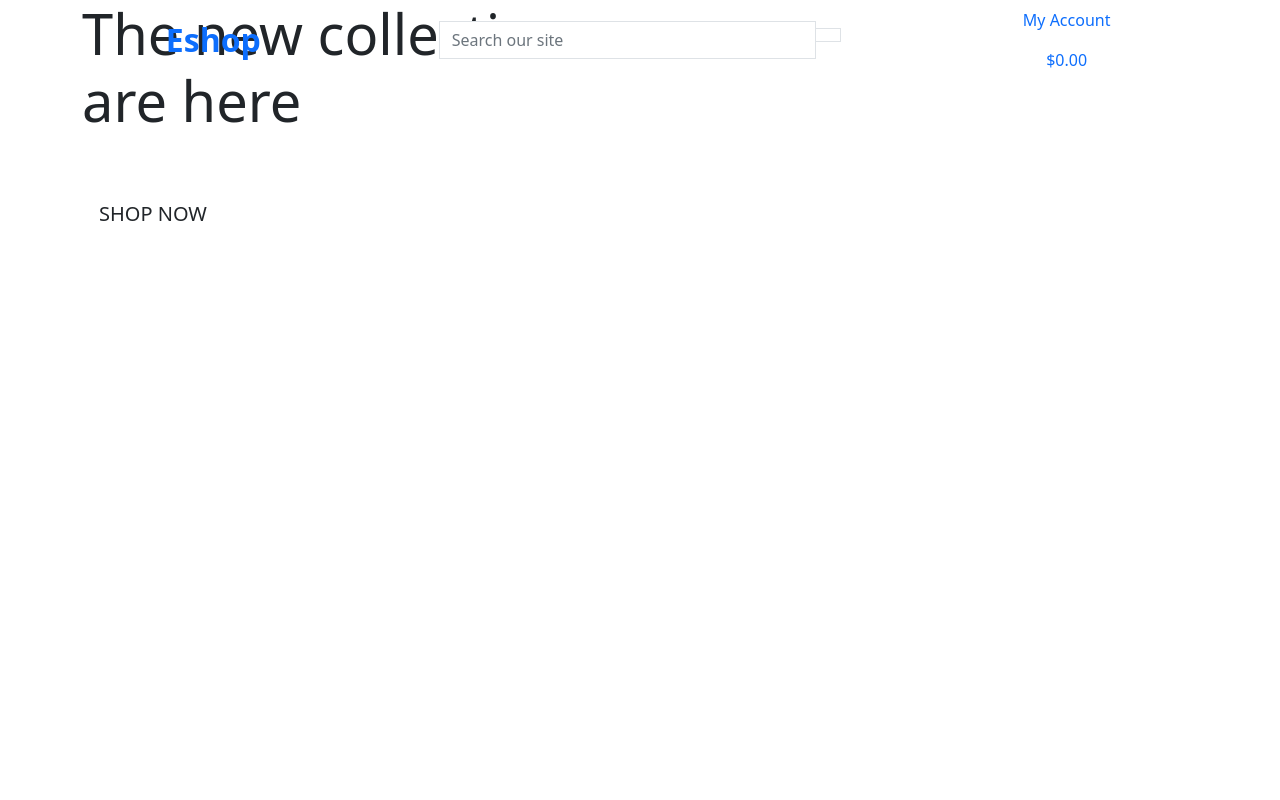
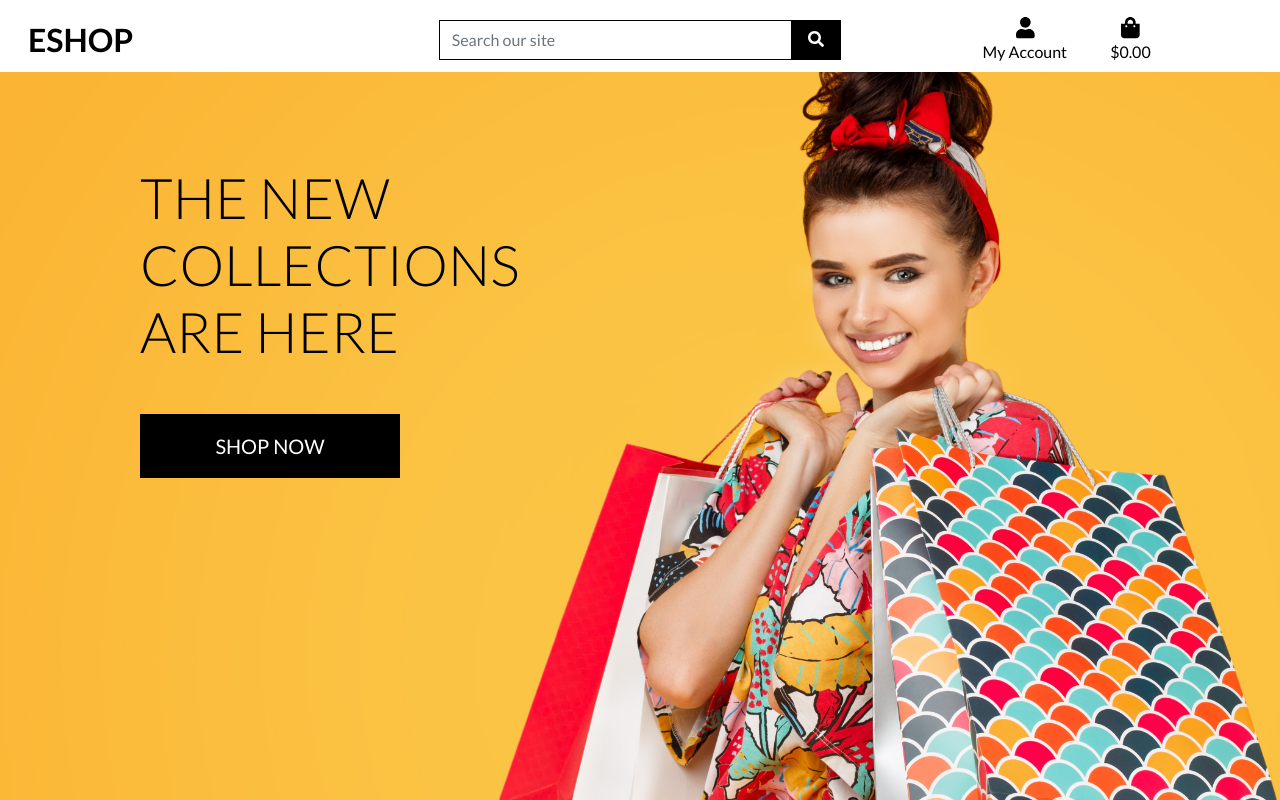
Before and after one commit to slavabdev/e_shop_v1, a Django app: page / in a window 1280 px wide. Run offline with Django 3.2, Linux system fonts and the light colour scheme.

Commit message:
completed home page header

```diff
--- a/e_shop/settings.py
+++ b/e_shop/settings.py
@@ -151,6 +151,10 @@ USE_TZ = True
 # https://docs.djangoproject.com/en/3.2/howto/static-files/
 
 STATIC_URL = '/static/'
+STATICFILES_DIRS = (os.path.join(BASE_DIR, 'static'),)
+
+MEDIA_URL = '/media/'
+MEDIA_ROOT = os.path.join(BASE_DIR, 'media')
 
 # Default primary key field type
 # https://docs.djangoproject.com/en/3.2/ref/settings/#default-auto-field
--- a/e_shop/urls.py
+++ b/e_shop/urls.py
@@ -15,9 +15,11 @@ Including another URLconf
 """
 from django.contrib import admin
 from django.urls import path, include
+from django.conf import settings
+from django.conf.urls.static import static
 
 urlpatterns = [
     path('admin/', admin.site.urls),
     path('accounts/', include('allauth.urls')),
     path('', include('home.urls')),
-]
+] + static(settings.MEDIA_URL, document_root=settings.MEDIA_ROOT)
--- /dev/null
+++ b/static/css/base.css
@@ -0,0 +1,84 @@
+@import url('https://fonts.googleapis.com/css2?family=Lato:wght@300;400;700;900&display=swap');
+
+
+html {
+    height: 100%;
+}
+
+body {
+    background: url('/media/homepage_background_cropped.jpg') no-repeat center center fixed;
+    background-size: cover;
+    height: calc(100vh-164px);
+    color: #555;
+    font-family: 'Lato';
+}
+
+/* from Bulma */
+.icon {
+    align-items: center;
+    display: inline-flex;
+    justify-content: center;
+    height: 1.5rem;
+    width: 1.5rem;
+}
+
+.logo-font {
+    text-transform: uppercase;
+}
+
+.main-logo-link {
+    width: fit-content;
+}
+
+.shop-now-button {
+    background: black;
+    color: white;
+    min-width: 260px;
+}
+
+.btn-black {
+    background: black;
+    color: white;
+}
+
+.shop-now-button:hover,
+.shop-now-button:active,
+.shop-now-button:focus,
+.btn-black:hover,
+.btn-black:active,
+.btn-black:focus {
+    background: #222;
+    color: white;
+}
+
+.text-black {
+    color: #000 !important;
+}
+
+.border-black {
+    border: 1px solid black !important;
+}
+
+/* -------------------------------- Media Queries */
+
+/* Slightly larger container on xl screens */
+@media (min-width: 1200px) {
+  .container {
+    max-width: 80%;
+  }
+}
+
+/* fixed top navbar only on medium and up */
+@media (min-width: 992px) {
+    .fixed-top-desktop-only {
+        position: fixed;
+        top: 0;
+        right: 0;
+        left: 0;
+        z-index: 1030;
+    }
+
+    .header-container {
+        padding-top: 164px;
+    }
+}
--- a/templates/base.html
+++ b/templates/base.html
@@ -14,12 +14,14 @@
 
     {% block corecss %}
         <link href="https://cdn.jsdelivr.net/npm/bootstrap@5.0.1/dist/css/bootstrap.min.css" rel="stylesheet" integrity="sha384-+0n0xVW2eSR5OomGNYDnhzAbDsOXxcvSN1TPprVMTNDbiYZCxYbOOl7+AMvyTG2x" crossorigin="anonymous">
+        <link rel="stylesheet" href="{% static 'css/base.css' %}">
     {% endblock %}
 
     {% block extra_css %}
     {% endblock %}
 
     {% block corejs %}
+        <script src="https://cdnjs.cloudflare.com/ajax/libs/font-awesome/5.15.3/js/all.min.js" integrity="sha512-RXf+QSDCUQs5uwRKaDoXt55jygZZm2V++WUZduaU/Ui/9EGp3f/2KZVahFZBKGH0s774sd3HmrhUy+SgOFQLVQ==" crossorigin="anonymous"></script>
         <script src="https://cdn.jsdelivr.net/npm/bootstrap@5.0.1/dist/js/bootstrap.bundle.min.js" integrity="sha384-gtEjrD/SeCtmISkJkNUaaKMoLD0//ElJ19smozuHV6z3Iehds+3Ulb9Bn9Plx0x4" crossorigin="anonymous"></script>
     {% endblock %}
 
@@ -31,7 +33,7 @@
 
   <body>
     <header class="container-fluid fixed-top">
-        <div class="row">
+        <div class="row bg-white pt-lg-2 d-none d-lg-flex">
             <div class="col-12 col-lg-4 my-auto py-1 py-lg-0 text-center text-lg-left">
                 <a href="{% url 'home' %}" class="nav-link main-logo-link">
                     <h2 class="logo-font text-black my-0"> <strong>Eshop</strong></h2>
@@ -44,7 +46,7 @@
                         <div class="input-group-append">
                             <button class="form-control btn btn-black border border-black rounded-0" type="submit">
                                 <span class="icon">
-                                    <i class="fa-fa-search"></i>
+                                    <i class="fas fa-search"></i>
                                 </span>
                             </button>
                         </div>
@@ -54,8 +56,8 @@
 
             <div class="col-12 col-lg-4 my-auto py-1 py-lg-0">
                 <ul class="list-inline list-unstyled text-center text-lg-right my-0">
-                    <li class="list-inline item dropdown">
-                        <a href="" class="text-black nav-link" id="user-options" data-toggle="dropdown" aria-haspopup="true" aria-expanded="false">
+                    <li class="list-inline-item dropdown">
+                        <a href="" class="text-black nav-link" id="user-options" data-bs-toggle="dropdown" aria-haspopup="true" aria-expanded="false">
                             <div class="text-center">
                                 <div><i class="fas fa-user fa-lg"></i> </div>
                                 <p class="my-0">My Account</p>
@@ -74,7 +76,7 @@
                             {% endif %}
                         </div>
                     </li>
-                    <li class="list-inline item">
+                    <li class="list-inline-item">
                         <a href="" class="{% if grand_total %} text-info font-weight-bold {% else %} text-black {% endif %} nav-link">
                             <div class="text-center">
                                 <div><i class="fas fa-shopping-bag fa-lg"></i></div>
```
Also changed, not shown: media/homepage_background_cropped.jpg (added).
